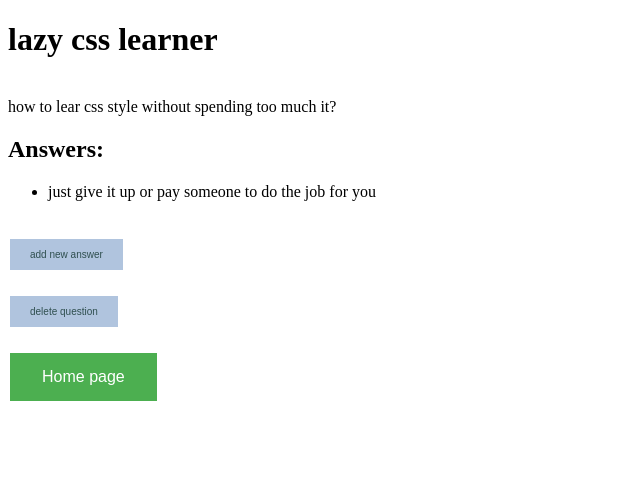
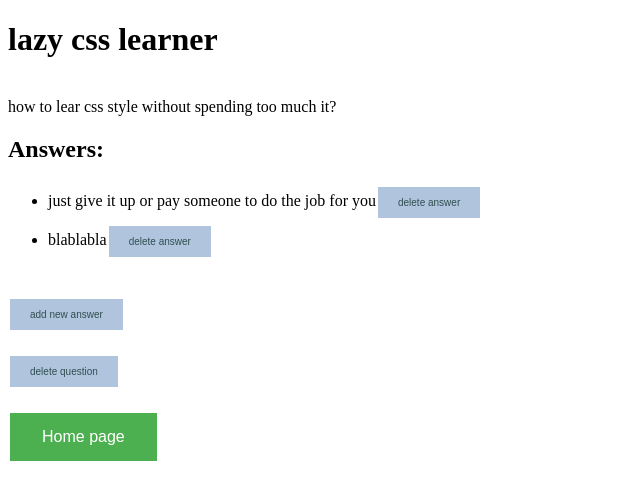
Before and after one commit to jzakrzewska/Ask_Mate_Codecool, a Flask app: page /question/8 in a window 1280 px wide. Shown: the top 500 px of the page, without its empty margins (0-640 px from the left). Run offline with Flask 2, Linux system fonts and the light colour scheme; some libraries are stand-ins or nearby versions.

```diff
--- a/sample_data/answer.csv
+++ b/sample_data/answer.csv
@@ -1,6 +1,6 @@
 id,submission_time,vote_number,question_id,message,image
-1,1493398154,4,1,"You need to use brackets: my_list = []",
-2,1493088154,35,1,"Look it up in the Python docs",
+1,1493398154,4,1, You need to use brackets: my_list = [] ,
+2,1493088154,35,1, Look it up in the Python docs ,
 3,1609778016,0,2,nie wiem co to znaczy,
 4,1609778119,0,2,nie wiem co to znaczy,
 5,1609781491,0,3,co to był za koszmar,
@@ -10,3 +10,4 @@ id,submission_time,vote_number,question_id,message,image
 9,1609782259,0,4,no i w koncu zadzialało,
 10,1609782652,0,8,just give it up or pay someone to do the job for you,
 11,1609782830,0,2,babababbababa,
+12,1610018397,0,8,blablabla,
--- a/server.py
+++ b/server.py
@@ -58,22 +58,24 @@ def display_a_question(question_id):
         answers_headers=answers_dictionary_keys
         )
 
-# @app.route('/question/<question_id>/delete', methods=["GET"])
-# def delete_a_question_get(question_id):
-
-
 @app.route('/question/<question_id>/delete', methods=["GET"])
 def delete_a_question_get(question_id):
     dictionary_keys = data_manager.dictionary_keys_in_memory_question
     questions = data_manager.read_dict_from_file(data_manager.question_file)
-    question_to_delete = next((item for item in data_manager.read_dict_from_file(data_manager.question_file) if item['id'] == question_id), False)
-    print(question_to_delete)
+    answers = data_manager.read_dict_from_file(data_manager.answers_file)
+
+    question_to_delete = next((item for item in questions if item['id'] == question_id), False)
+
     questions_after_deletion = list(d for d in questions if d != question_to_delete)
-    print(questions_after_deletion)
+    answers_after_deletion = list(item for item in answers if item['question_id'] != question_id)
+
     data_manager.write_data_to_file(data_manager.question_file, questions_after_deletion)
+    data_manager.write_data_to_file(data_manager.answers_file, answers_after_deletion)
+
     questions = util.sort_questions_from_greatest_id(data_manager.read_dict_from_file(data_manager.question_file))
 
     return render_template("list_questions.html", headers=dictionary_keys, stories=questions)
+
 
 @app.route("/question/<question_id>/add_new_answer", methods=["GET"])
 def add_new_answer_get(question_id):
@@ -96,5 +98,16 @@ def add_new_answer(question_id):
     data_manager.add_dict_to_file(answers_file, answer)
     return redirect(url_for("display_a_question", question_id=question_id))
 
+
+@app.route("/answer/<answer_id>/delete/<question_id>", methods=["GET"])
+def delete_an_answer(answer_id,question_id):
+    answers = data_manager.read_dict_from_file(data_manager.answers_file)
+
+    answers_after_deletion = list(d for d in answers if d["id"] != answer_id)
+    data_manager.write_data_to_file(data_manager.answers_file, answers_after_deletion)
+
+    return redirect(url_for("display_a_question", question_id=question_id))
+
+
 if __name__ == "__main__":
     app.run()
--- a/templates/question.html
+++ b/templates/question.html
@@ -38,10 +38,11 @@
     <h2>Answers:</h2>
     <ul>
         {% for answer in answers %}
-            <li>{{ answer['message'] }}</li>
+            <li>{{ answer['message'] }}<a href="{{ url_for("delete_an_answer", question_id=question["id"], answer_id=answer["id"]) }}"><button class="small_button">delete answer</button></a></li>
 
         {% endfor %}
     </ul>
+
     <br><a href="{{ url_for("add_new_answer_get", question_id=question["id"]) }}"><button class="small_button">add new answer</button></a><br>
     <br><a href="{{ url_for("delete_a_question_get", question_id=question["id"]) }}"><button class="small_button">delete question</button></a><br>
     <br><a href="{{ url_for("index") }}"><button class="button">Home page</button></a><br>
--- a/util.py
+++ b/util.py
@@ -20,7 +20,6 @@ def convert_unix_to_date(data):
 
 def convert_date_to_unix(data):
     time = datetime.strptime(data, "%a %b %d %H:%M:%S %Y")
-    print(time)
     unix_time = int(datetime.timestamp(time))
 
     return unix_time
```
